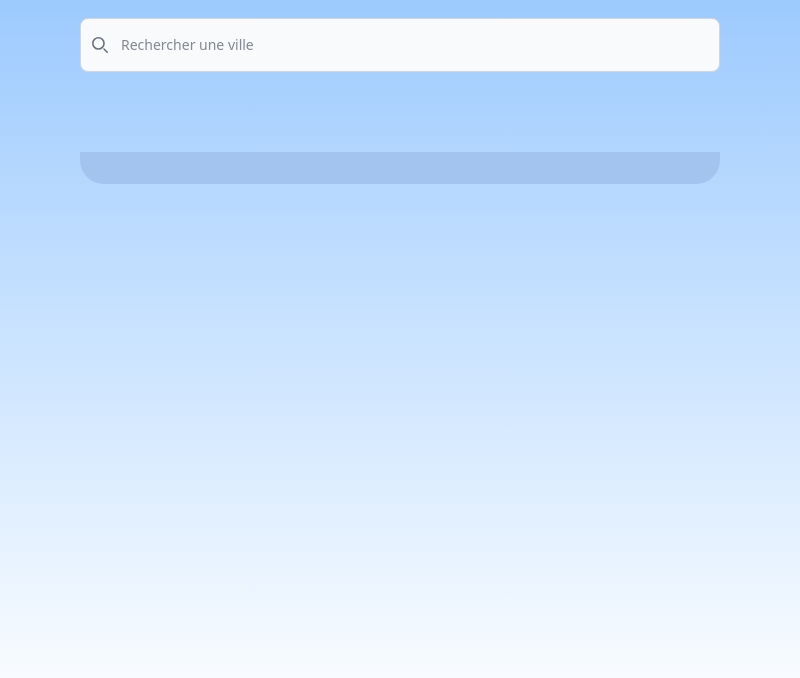
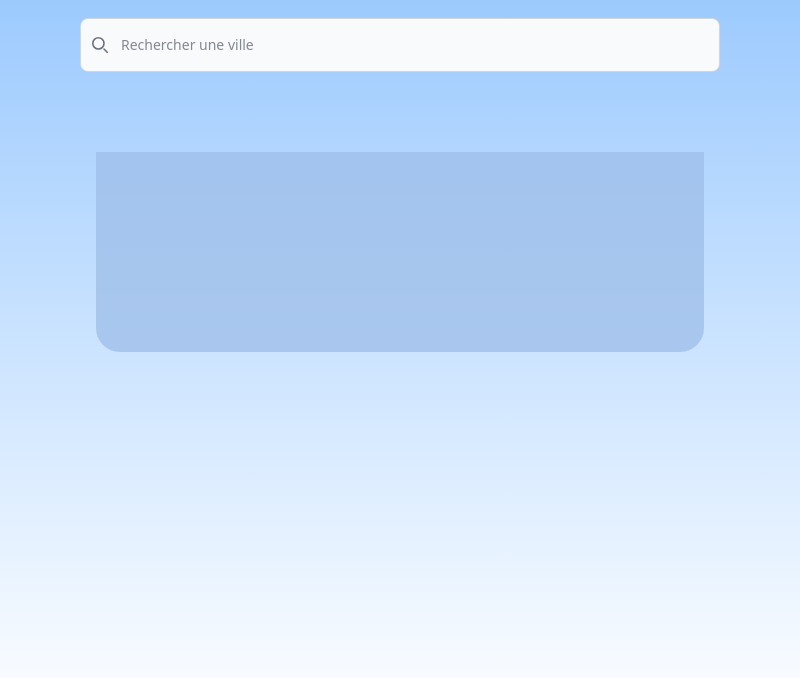
Before and after one commit to Dylan-Ay/App-meteo, an Electron app: page renderer/index.html in a window 800 px wide. Shown: the part 70-748 px from the top of the page. Drawn offline with nearby package versions, Linux system fonts and the light colour scheme; files that its build step writes are made by us from their sources.

Commit message:
Update padding et margin du container global

```diff
--- a/renderer/index.html
+++ b/renderer/index.html
@@ -55,12 +55,12 @@
 
         </ul>
       </section>
-      <div id="complete-summary" class="pb-5">
+      <div id="complete-summary" class="pb-5 px-4 mx-auto md:w-4/5">
         <div id="forecast-summary">
 
         </div>
         <div id="hourly-forecast-container">
-          <ul id="hourly-forecast-items" class="container w-4/5 mx-auto flex overflow-auto bg-[#9ebee8bf] rounded-b-3xl dark:bg-gray-800 p-4 scrollbar-thin">
+          <ul id="hourly-forecast-items" class="container mx-auto flex overflow-auto bg-[#9ebee8bf] rounded-b-3xl dark:bg-gray-800 min-h-[200px]">
 
           </ul>
         </div>
```
